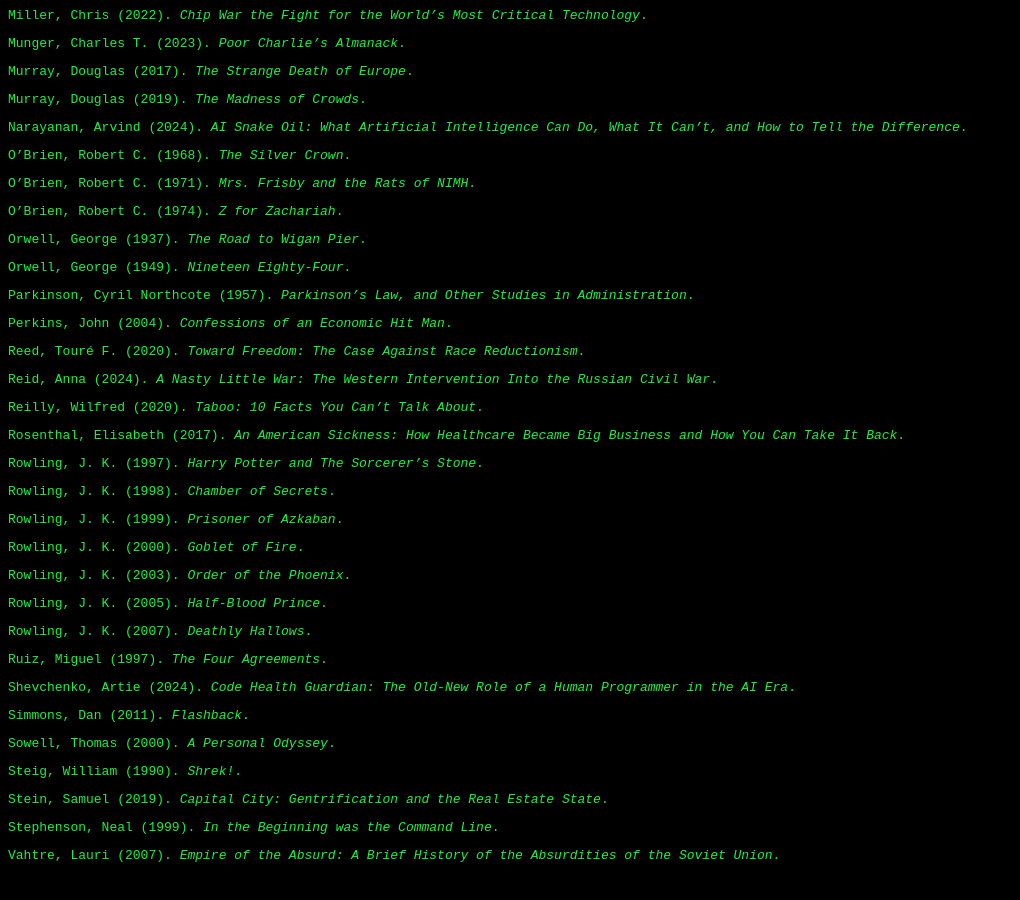
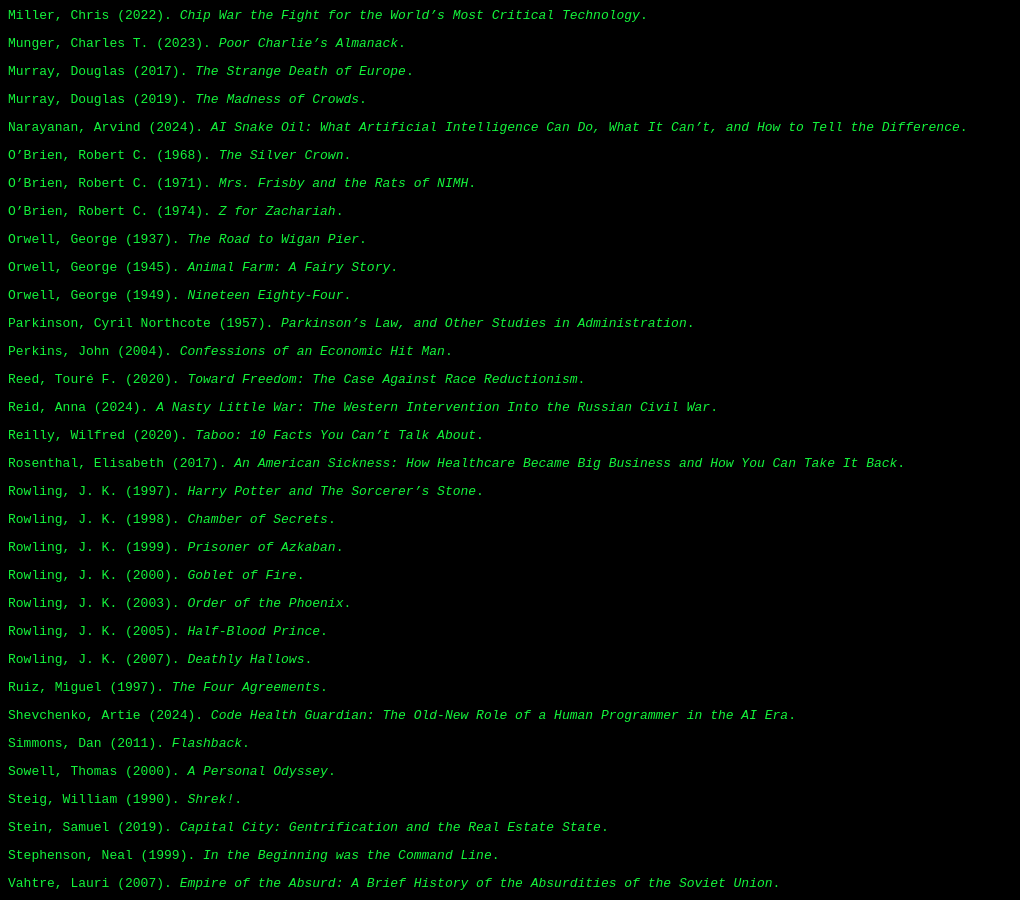
Before and after one commit to davejagoda/davejagoda.github.io, a Jekyll site: the page built from books/index.md, in a window 1280 px wide and 900 px high, scrolled down 1625 px. Shown: the whole window, without its empty margins (0-1020 px from the left). Built offline with Jekyll 4.4.1, drawn with Linux system fonts in a browser that asks for light colours; before the commit the page ends 2501 px from its top, so only the background shows below that.

Commit message:
Add Animal Farm to books/index.md

```diff
--- a/books/index.md
+++ b/books/index.md
@@ -135,6 +135,8 @@
 
 Orwell, George (1937). *The Road to Wigan Pier*.
 
+Orwell, George (1945). *Animal Farm: A Fairy Story*.
+
 Orwell, George (1949). *Nineteen Eighty-Four*.
 
 Parkinson, Cyril Northcote (1957). *Parkinson's Law, and Other Studies in Administration*.
```
